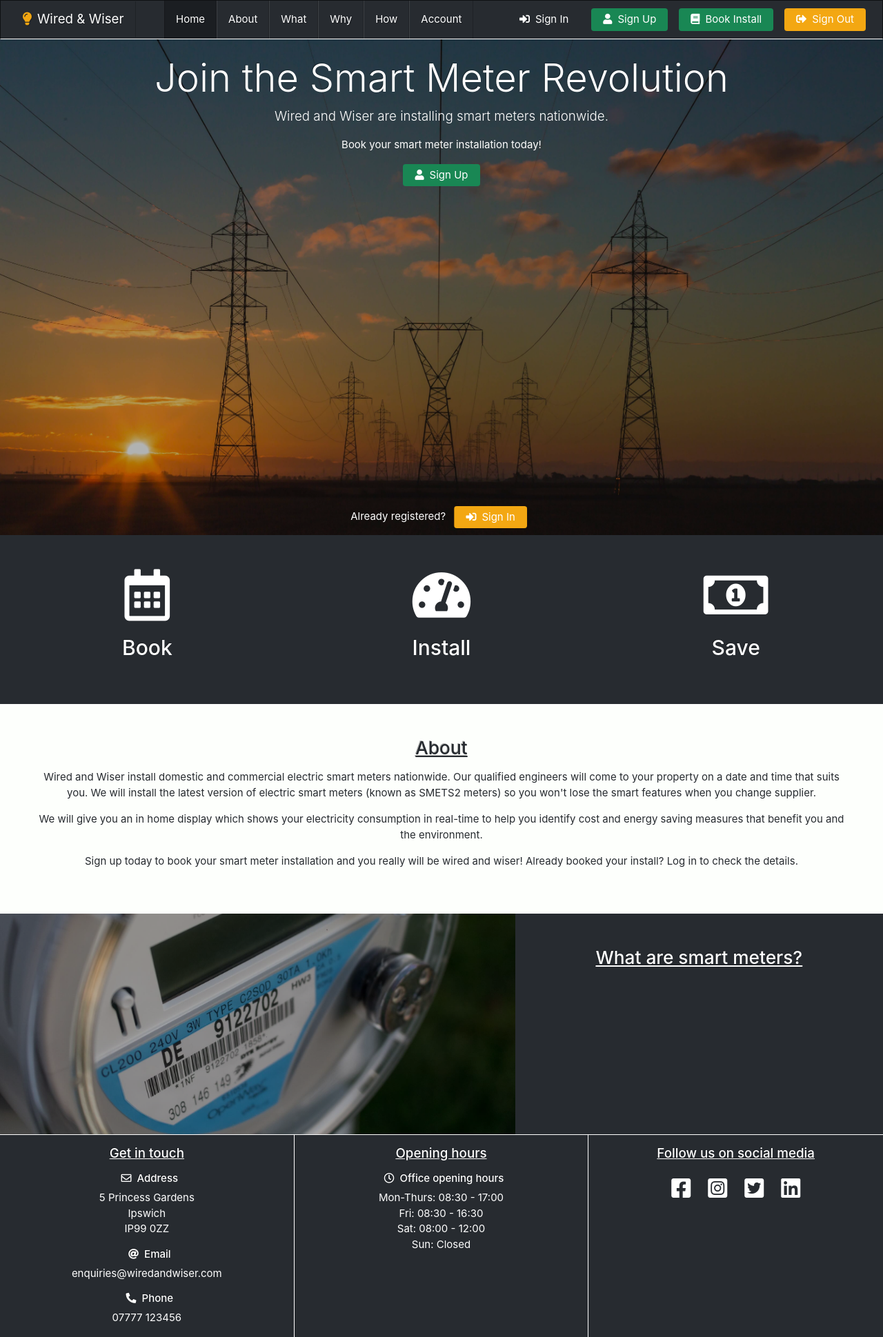
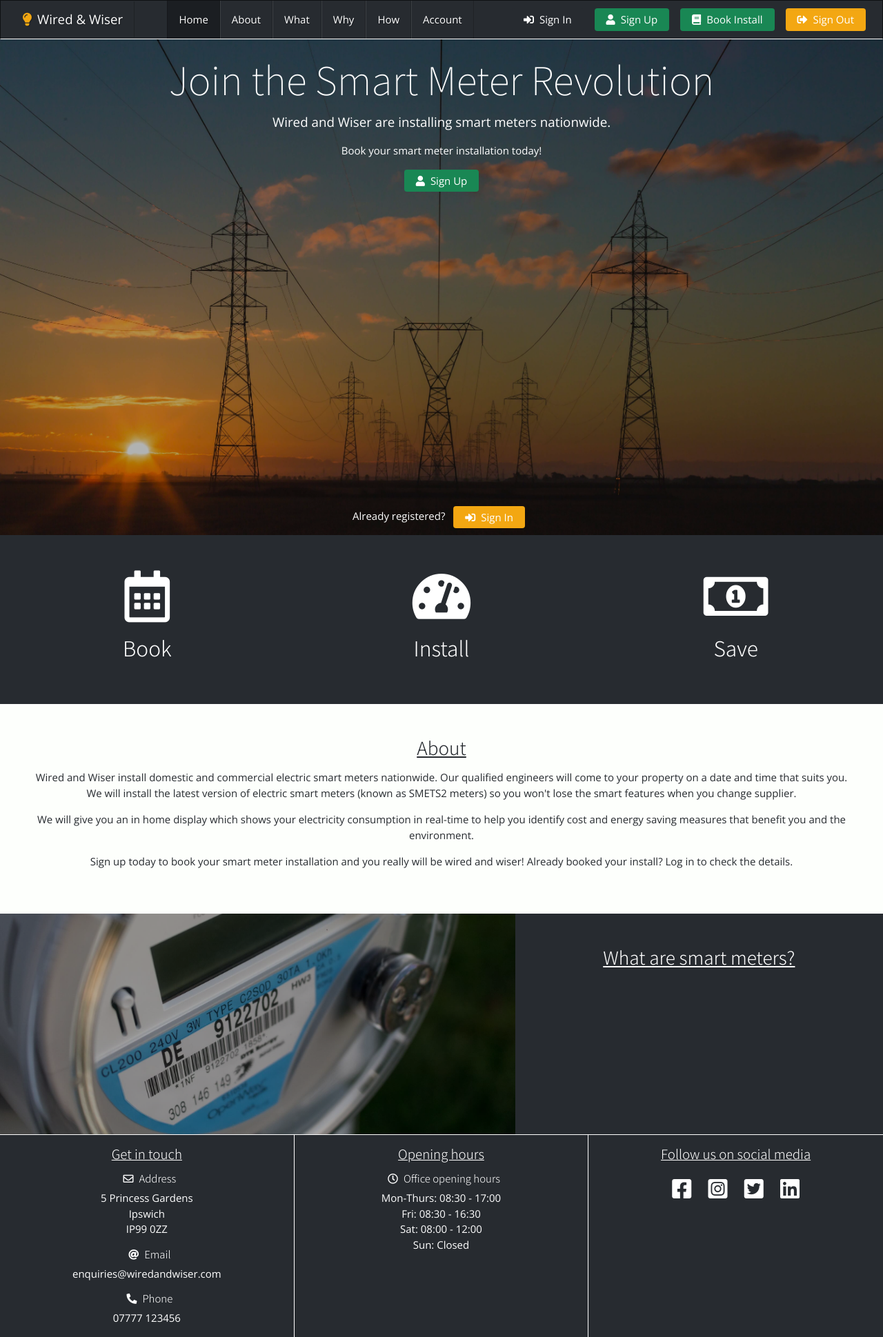
Before and after one commit to LukeGarnham/Wired-and-Wiser-MS3, a Flask app: page / in a window 1280 px wide. Shown: the whole page at 69% size. Run offline with Flask 2, Linux system fonts and the light colour scheme; some libraries are stand-ins or nearby versions.

Commit message:
Imported some Google Fonts to overwrite Bootstrap fonts.

```diff
--- a/static/css/style.css
+++ b/static/css/style.css
@@ -1,8 +1,20 @@
+/*Import fonts from Google Fonts: Open Sans font for body, Noto Sans JP for headers */
+
+@import url('https://fonts.googleapis.com/css2?family=Open+Sans:ital,wght@0,300;0,400;0,600;0,700;0,800;1,300;1,400;1,600;1,700;1,800&display=swap');
+@import url('https://fonts.googleapis.com/css2?family=Noto+Sans+JP:wght@100;300;400;500;700;900&display=swap');
+
 /*----------------------------------------------------------------------------------------------------------General rules*/
 
 body {
     padding-top: 56px;
     color: #fff;
+    font-family: 'Open Sans', sans-serif;
+}
+
+h1,h2,h3,h4,h5,h6 {
+    font-family: 'Noto Sans JP', sans-serif;
+    font-weight: 300;
+    text-shadow: none;
 }
 
 /*------------------------------------------------Button styles*/
@@ -77,6 +89,10 @@ footer {
     border: none;
 }
 
+.jumbotron h1 {
+    font-weight: 100;
+}
+
 .mask {
     background-color: rgba(0, 0, 0, 0.3);
     height: 100%;
--- a/templates/index.html
+++ b/templates/index.html
@@ -6,7 +6,7 @@
         <div class="mask">
             <div class="container py-4">
                 <div>
-                    <h1 class="display-4">Join the Smart Meter Revolution</h1>
+                    <h1 class="display-4 mb-3">Join the Smart Meter Revolution</h1>
                     <p class="lead">Wired and Wiser are installing smart meters nationwide.</p>
                     <p>Book your smart meter installation today!</p>
                     <a href="#" >
```
